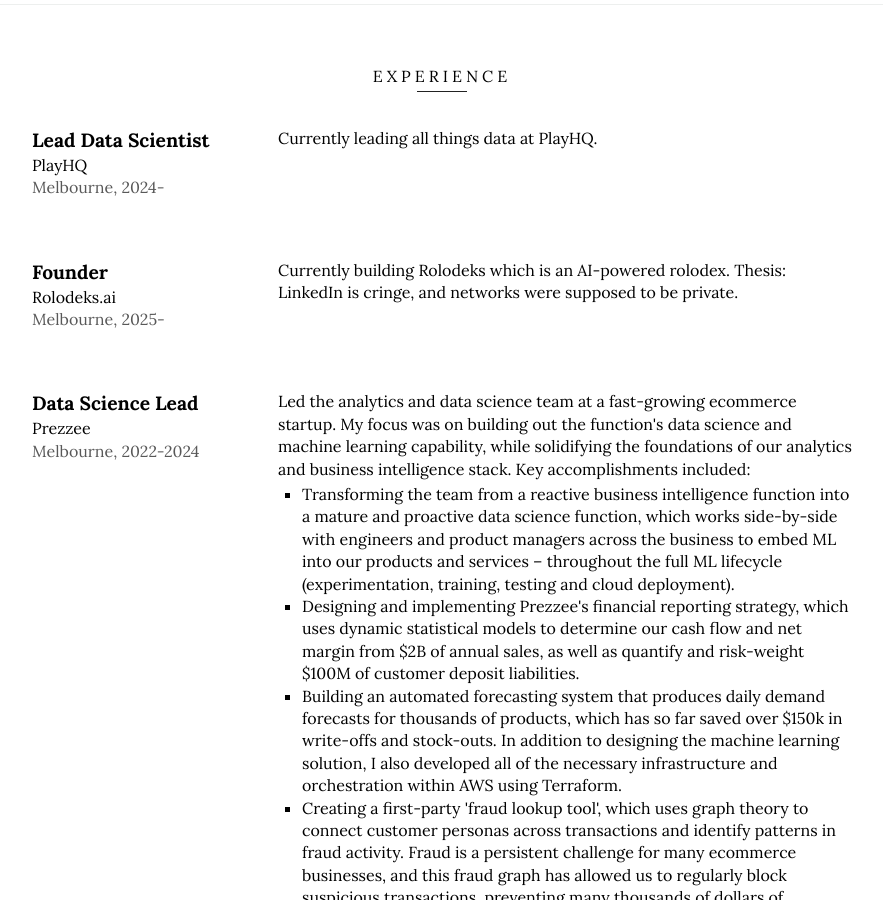
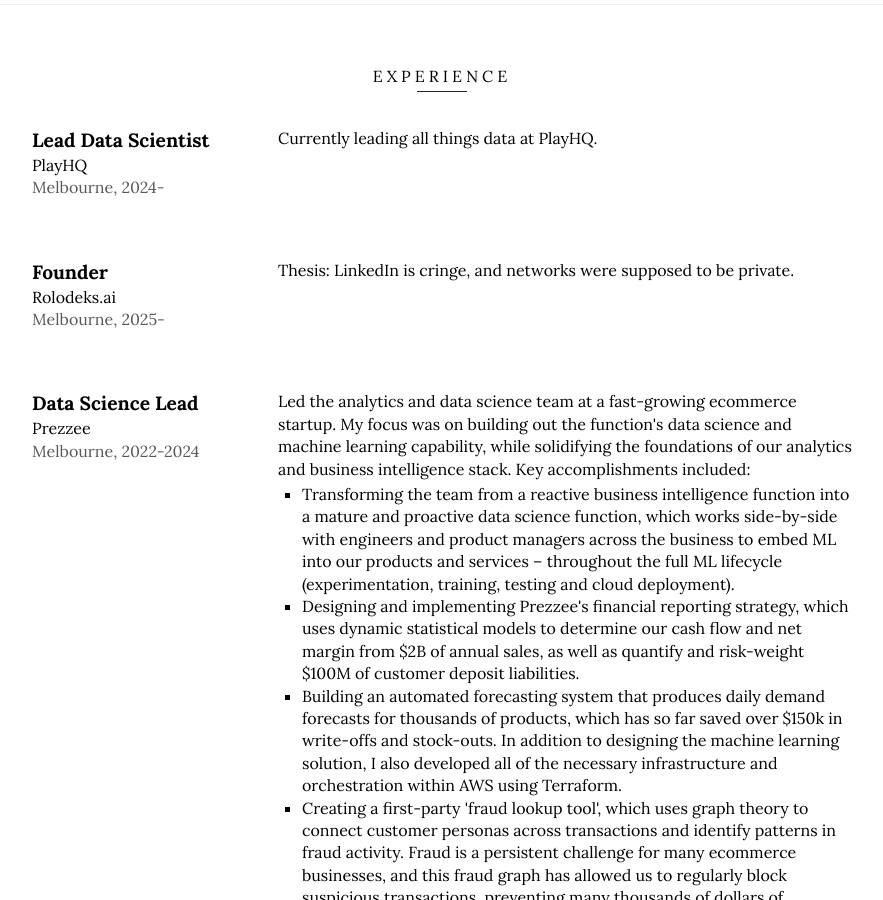
Before and after one commit to rcushen/resume, a Jekyll site: the page built from index.html, in a window 1280 px wide and 900 px high, scrolled down 478 px. Shown: the whole window, without its empty margins (198-1081 px from the left). Built offline with Jekyll 4.4.1, drawn with Linux system fonts in a browser that asks for light colours.

Commit message:
add mystery

```diff
--- a/_data/jobs.yml
+++ b/_data/jobs.yml
@@ -6,7 +6,7 @@
 -   title: Founder
     company: Rolodeks.ai
     period: Melbourne, 2025-
-    description: "Currently building Rolodeks which is an AI-powered rolodex. Thesis: LinkedIn is cringe, and networks were supposed to be private."
+    description: "Thesis: LinkedIn is cringe, and networks were supposed to be private."
 
 -   title: Data Science Lead
     company: Prezzee
```
